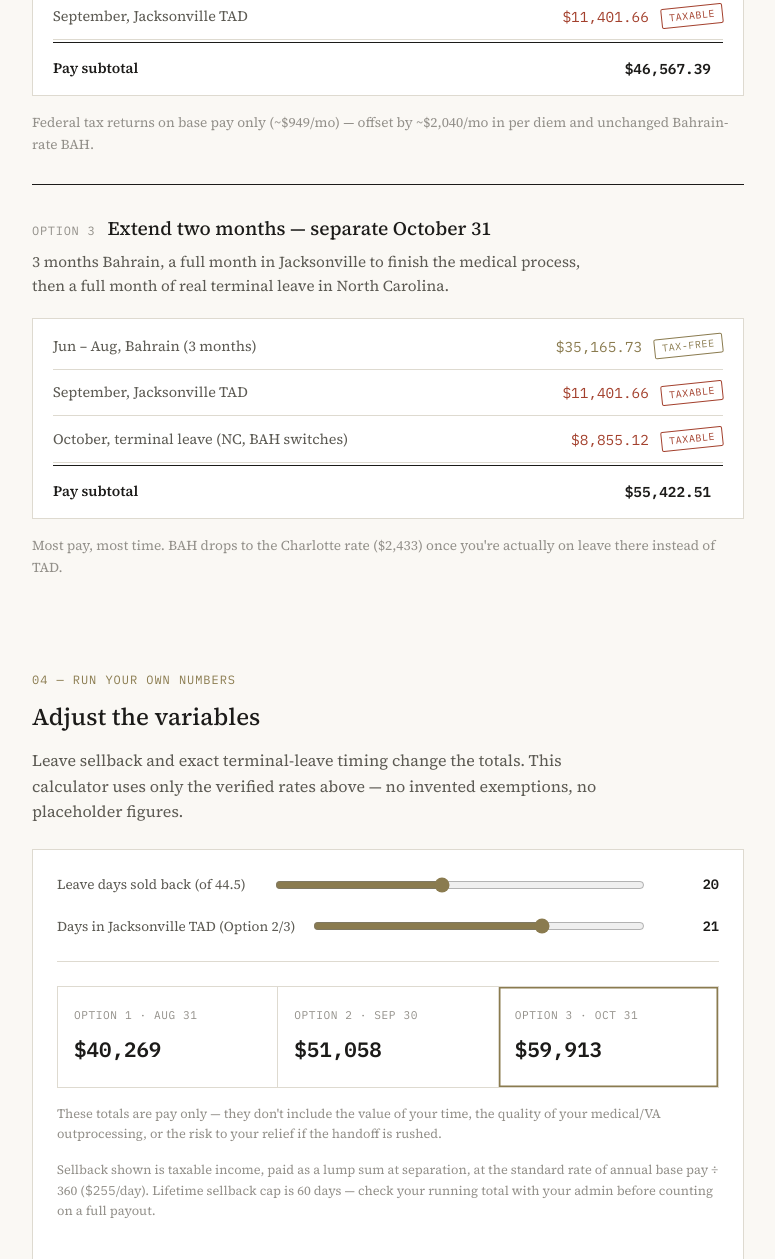
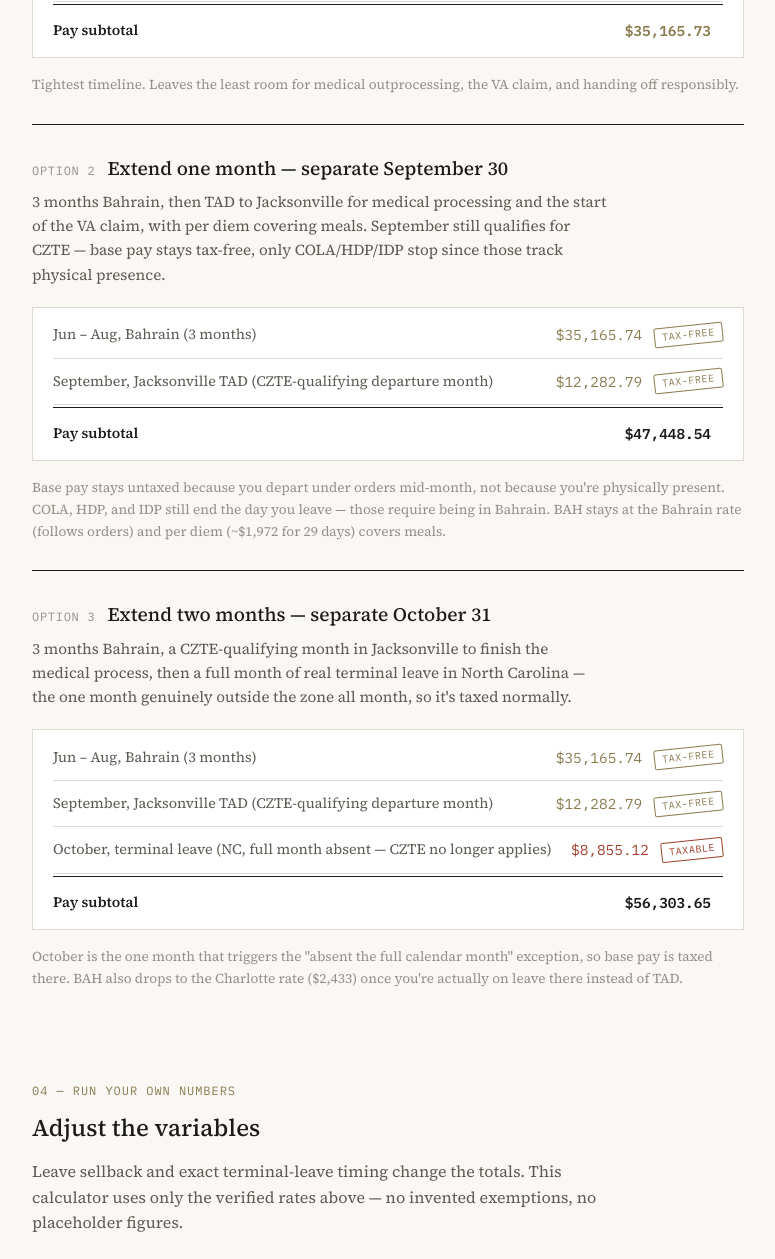
Before and after one commit to Josh-MC3/Bahrain-to-CONUS-Calculation, a plain HTML site: page index.html in a window 1280 px wide. Shown: the part 2092-3351 px from the top of the page, without its empty margins (252-1027 px from the left). Drawn offline with Linux system fonts and the light colour scheme.

Commit message:
Add files via upload

```diff
--- a/calculator.js
+++ b/calculator.js
@@ -1,12 +1,17 @@
 // All constants verified against the member's May 2026 LES,
 // the 2026 DFAS basic pay table, and the 2026 BAH-without-dependents table.
 // No invented exemptions. Leave sellback is taxable regardless of CZTE status.
+//
+// CZTE departure-month rule: a month in which the member departs the zone
+// under orders still qualifies for CZTE on base pay, UNLESS the absence
+// spans that entire calendar month. COLA/HDP/IDP still require physical
+// presence and stop the day the member leaves, independent of tax status.
 
 const BASE_PAY = 7654.33;
 const BAS = 328.48;
 const BAH_BAHRAIN = 2939.54;
 const BAH_CLT = 2433.00;
-const COLA = 100.00 + 225.00 + 1086.12; // HDP + IDP + COLA
+const COLA_HDP_IDP = 1086.12 + 100.00 + 225.00;
 const MIE_JAX = 68.00;
 
 const SGLI = 26.00;
@@ -21,20 +26,25 @@ function fmt(n) {
 }
 
 function bahrainMonthNet() {
-  const gross = BASE_PAY + BAS + BAH_BAHRAIN + COLA;
+  // Full month physically present: CZTE applies, COLA/HDP/IDP paid.
+  const gross = BASE_PAY + BAS + BAH_BAHRAIN + COLA_HDP_IDP;
   const fica = BASE_PAY * FICA_RATE;
-  return gross - fica - SGLI; // CZTE: no federal tax
+  return gross - fica - SGLI;
 }
 
-function jaxMonthNet(perDiemDays) {
-  const perDiem = MIE_JAX * perDiemDays;
+function departureMonthNet(jaxDays) {
+  // Month where the member departs Bahrain under orders mid-month.
+  // CZTE still applies to base pay (departure-month rule) as long as
+  // this isn't a full calendar month spent entirely absent.
+  // COLA/HDP/IDP stop the day they leave Bahrain - not paid for TAD days.
+  const perDiem = MIE_JAX * jaxDays;
   const gross = BASE_PAY + BAS + BAH_BAHRAIN + perDiem;
-  const fed = BASE_PAY * EFF_FED_RATE;
   const fica = BASE_PAY * FICA_RATE;
-  return gross - fed - fica - SGLI;
+  return gross - fica - SGLI; // no federal tax - departure-month rule
 }
 
-function ncMonthNet() {
+function fullAbsentMonthNet_NC() {
+  // A full calendar month entirely outside the zone: CZTE no longer applies.
   const gross = BASE_PAY + BAS + BAH_CLT;
   const fed = BASE_PAY * EFF_FED_RATE;
   const fica = BASE_PAY * FICA_RATE;
@@ -42,8 +52,7 @@ function ncMonthNet() {
 }
 
 const BAHRAIN_NET = bahrainMonthNet();
-const JAX_NET_FULL_MONTH = jaxMonthNet(30);
-const NC_NET_FULL_MONTH = ncMonthNet();
+const NC_NET_FULL_MONTH = fullAbsentMonthNet_NC();
 
 const root = document.getElementById('calculator-root');
 
@@ -54,9 +63,9 @@ root.innerHTML = `
     <span class="calc-val" id="out-sellback">20</span>
   </div>
   <div class="calc-row">
-    <label for="sl-jaxdays">Days in Jacksonville TAD (Option 2/3)</label>
-    <input type="range" id="sl-jaxdays" min="0" max="30" step="1" value="21">
-    <span class="calc-val" id="out-jaxdays">21</span>
+    <label for="sl-jaxdays">Days in Jacksonville TAD during the departure month</label>
+    <input type="range" id="sl-jaxdays" min="0" max="29" step="1" value="29">
+    <span class="calc-val" id="out-jaxdays">29</span>
   </div>
   <hr class="calc-divider">
   <div class="calc-results">
@@ -75,6 +84,7 @@ root.innerHTML = `
   </div>
   <p class="calc-note" id="calc-note"></p>
   <p class="calc-note">Sellback shown is taxable income, paid as a lump sum at separation, at the standard rate of annual base pay ÷ 360 (<span class="mono">${fmt(DAILY_SELLBACK_RATE)}</span>/day). Lifetime sellback cap is 60 days — check your running total with your admin before counting on a full payout.</p>
+  <p class="calc-note">September is modeled as a CZTE-qualifying departure month (tax-free base pay, no COLA/HDP/IDP, plus per diem). October in Option 3 is a full calendar month entirely absent from Bahrain, so it's taxed normally. Confirm the departure-month provision with your finance office — it's documented for the Air Force and Army, and should apply service-wide, but isn't yet confirmed against your specific orders.</p>
 `;
 
 const slSellback = document.getElementById('sl-sellback');
@@ -90,8 +100,8 @@ function update() {
   const sellbackValue = sellDays * DAILY_SELLBACK_RATE;
 
   const opt1 = BAHRAIN_NET * 3 + sellbackValue;
-  const opt2 = BAHRAIN_NET * 3 + jaxMonthNet(jaxDays) + sellbackValue;
-  const opt3 = BAHRAIN_NET * 3 + jaxMonthNet(jaxDays) + NC_NET_FULL_MONTH + sellbackValue;
+  const opt2 = BAHRAIN_NET * 3 + departureMonthNet(jaxDays) + sellbackValue;
+  const opt3 = BAHRAIN_NET * 3 + departureMonthNet(jaxDays) + NC_NET_FULL_MONTH + sellbackValue;
 
   document.getElementById('res-1').textContent = fmt(opt1);
   document.getElementById('res-2').textContent = fmt(opt2);
--- a/index.html
+++ b/index.html
@@ -63,6 +63,7 @@
       </div>
     </div>
     <p class="footnote">CZTE excludes <em>federal income tax</em> only. FICA (Social Security + Medicare) still applies — your LES shows this withheld even in-zone. Washington has no state income tax, so that's not a factor in any scenario.</p>
+    <p class="footnote"><strong>Departure-month rule:</strong> CZTE also covers any month in which you depart the zone under orders (leave/TAD), as long as your absence doesn't span a <em>full calendar month</em> on its own. Leaving Bahrain September 1st still makes September CZTE-qualifying for base pay — the exception only kicks in for a month you're absent the entire time, like a full October stateside. COLA, HDP, and IDP still stop the day you physically leave, regardless of tax status — those track presence, not orders. This provision is documented on the Air Force and Army benefits pages citing DoD FMR Vol. 7A, Ch. 44; confirm with your finance office that it applies the same way for Navy pay before counting on it.</p>
   </section>
 
   <section class="rule-section" aria-labelledby="rules-title">
@@ -74,12 +75,16 @@
         <p class="rule-text">One day physically in a combat zone makes the <strong>entire month</strong> of base pay federal-tax-free. Leave the zone for a full calendar month, and that month is taxed normally.</p>
       </div>
       <div class="rule-card">
+        <span class="rule-num">DEPARTURE</span>
+        <p class="rule-text">A month where you <strong>depart under orders</strong> mid-month still qualifies — even with zero days physically in-zone — unless your absence spans that <strong>entire</strong> calendar month.</p>
+      </div>
+      <div class="rule-card">
         <span class="rule-num">BAH</span>
         <p class="rule-text">BAH follows your <strong>orders</strong>, not your body. On TAD to Jacksonville, you keep drawing Bahrain-rate BAH the whole time — it only changes once you're on leave at a different address.</p>
       </div>
       <div class="rule-card">
         <span class="rule-num">BAS</span>
-        <p class="rule-text">BAS is <strong>never taxed</strong> — in the zone or out of it. Same for BAH. Only base pay's tax status changes when you leave Bahrain.</p>
+        <p class="rule-text">BAS is <strong>never taxed</strong> — in the zone or out of it. Same for BAH. COLA, HDP, and IDP stop the day you physically leave Bahrain, regardless of tax status — those track presence, not orders.</p>
       </div>
     </div>
   </section>
@@ -106,13 +111,13 @@
         <span class="option-tag">Option 2</span>
         <h3>Extend one month — separate September 30</h3>
       </div>
-      <p class="option-sub">3 months Bahrain, then TAD to Jacksonville for medical processing and the start of the VA claim, with per diem covering meals.</p>
+      <p class="option-sub">3 months Bahrain, then TAD to Jacksonville for medical processing and the start of the VA claim, with per diem covering meals. September still qualifies for CZTE — base pay stays tax-free, only COLA/HDP/IDP stop since those track physical presence.</p>
       <div class="option-ledger">
-        <div class="ledger-line"><span>Jun – Aug, Bahrain (3 months)</span><span class="mono tax-free-text">$35,165.73</span><span class="stamp small">tax-free</span></div>
-        <div class="ledger-line"><span>September, Jacksonville TAD</span><span class="mono taxable-text">$11,401.66</span><span class="stamp small taxable">taxable</span></div>
-        <div class="ledger-line total"><span>Pay subtotal</span><span class="mono">$46,567.39</span></div>
+        <div class="ledger-line"><span>Jun – Aug, Bahrain (3 months)</span><span class="mono tax-free-text">$35,165.74</span><span class="stamp small">tax-free</span></div>
+        <div class="ledger-line"><span>September, Jacksonville TAD (CZTE-qualifying departure month)</span><span class="mono tax-free-text">$12,282.79</span><span class="stamp small">tax-free</span></div>
+        <div class="ledger-line total"><span>Pay subtotal</span><span class="mono">$47,448.54</span></div>
       </div>
-      <p class="option-note">Federal tax returns on base pay only (~$949/mo) — offset by ~$2,040/mo in per diem and unchanged Bahrain-rate BAH.</p>
+      <p class="option-note">Base pay stays untaxed because you depart under orders mid-month, not because you're physically present. COLA, HDP, and IDP still end the day you leave — those require being in Bahrain. BAH stays at the Bahrain rate (follows orders) and per diem (~$1,972 for 29 days) covers meals.</p>
     </article>
 
     <article class="option-entry">
@@ -120,14 +125,14 @@
         <span class="option-tag">Option 3</span>
         <h3>Extend two months — separate October 31</h3>
       </div>
-      <p class="option-sub">3 months Bahrain, a full month in Jacksonville to finish the medical process, then a full month of real terminal leave in North Carolina.</p>
+      <p class="option-sub">3 months Bahrain, a CZTE-qualifying month in Jacksonville to finish the medical process, then a full month of real terminal leave in North Carolina — the one month genuinely outside the zone all month, so it's taxed normally.</p>
       <div class="option-ledger">
-        <div class="ledger-line"><span>Jun – Aug, Bahrain (3 months)</span><span class="mono tax-free-text">$35,165.73</span><span class="stamp small">tax-free</span></div>
-        <div class="ledger-line"><span>September, Jacksonville TAD</span><span class="mono taxable-text">$11,401.66</span><span class="stamp small taxable">taxable</span></div>
-        <div class="ledger-line"><span>October, terminal leave (NC, BAH switches)</span><span class="mono taxable-text">$8,855.12</span><span class="stamp small taxable">taxable</span></div>
-        <div class="ledger-line total"><span>Pay subtotal</span><span class="mono">$55,422.51</span></div>
+        <div class="ledger-line"><span>Jun – Aug, Bahrain (3 months)</span><span class="mono tax-free-text">$35,165.74</span><span class="stamp small">tax-free</span></div>
+        <div class="ledger-line"><span>September, Jacksonville TAD (CZTE-qualifying departure month)</span><span class="mono tax-free-text">$12,282.79</span><span class="stamp small">tax-free</span></div>
+        <div class="ledger-line"><span>October, terminal leave (NC, full month absent — CZTE no longer applies)</span><span class="mono taxable-text">$8,855.12</span><span class="stamp small taxable">taxable</span></div>
+        <div class="ledger-line total"><span>Pay subtotal</span><span class="mono">$56,303.65</span></div>
       </div>
-      <p class="option-note">Most pay, most time. BAH drops to the Charlotte rate ($2,433) once you're actually on leave there instead of TAD.</p>
+      <p class="option-note">October is the one month that triggers the "absent the full calendar month" exception, so base pay is taxed there. BAH also drops to the Charlotte rate ($2,433) once you're actually on leave there instead of TAD.</p>
     </article>
 
   </section>
@@ -144,7 +149,7 @@
     <h2 id="sourcing-title">Where every number comes from</h2>
     <ul class="source-list">
       <li><strong>Base pay, BAH tables</strong> — 2026 DFAS basic pay table and BAH-without-dependents table, matched against the member's actual May 2026 LES.</li>
-      <li><strong>CZTE rule</strong> — DoD FMR Vol. 7A, Ch. 44; IRS Publication 3.</li>
+      <li><strong>CZTE rule</strong> — DoD FMR Vol. 7A, Ch. 44; IRS Publication 3. The departure-month exception (CZTE still applies to a month you depart under orders mid-month, unless absent the full calendar month) is documented on the Air Force and Army benefits pages citing the same FMR chapter — verify with your finance office that it applies identically for Navy pay.</li>
       <li><strong>Per diem (Jacksonville)</strong> — GSA FY2026 standard CONUS M&amp;IE rate, $68/day (no NSA rate specified for Jacksonville).</li>
       <li><strong>Federal tax estimate</strong> — 2026 single-filer brackets and standard deduction, IRS Rev. Proc. 2025-32. Effective rate (~12.4%) applied to base pay only, since BAS and BAH are never federally taxable.</li>
       <li><strong>Leave sellback rate</strong> — DoD formula: annual base pay ÷ 360. Lifetime sellback cap is 60 days — there is no special tax-free combat-zone sellback provision; sold leave is taxable income regardless of where it was earned.</li>
--- a/style.css
+++ b/style.css
@@ -167,7 +167,7 @@ h2 {
 
 .rule-grid {
   display: grid;
-  grid-template-columns: repeat(3, 1fr);
+  grid-template-columns: repeat(2, 1fr);
   gap: 1px;
   background: var(--rule);
   border: 1px solid var(--rule);
```
